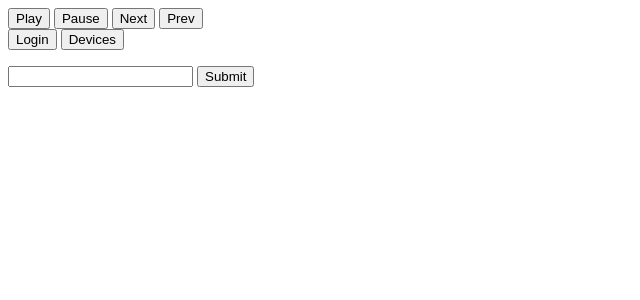
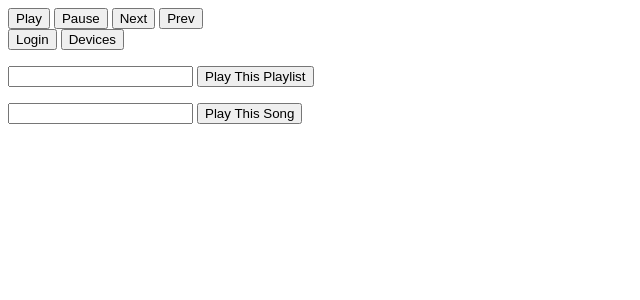
Before and after one commit to amahlaka/SpotifyPythonControl, a Flask app: page /main in a window 1280 px wide. Shown: the top 300 px of the page, without its empty margins (0-640 px from the left). Run offline with Flask 2, Linux system fonts and the light colour scheme.

Commit message:
play uri

```diff
--- a/app/authenticater.py
+++ b/app/authenticater.py
@@ -103,6 +103,13 @@ def play():
     return redirect(url_for('main_view'))
 
 
+@app.route("/play", methods=['POST'])
+def play_post():
+    uri=request.form['uri']
+    play_uri()(uri)
+    return redirect(url_for('main_view'))
+
+
 @app.route("/play/<song_uri>")
 def play_uri(song_uri):
     if Users.token is None:
--- a/app/templates/main.html
+++ b/app/templates/main.html
@@ -12,7 +12,11 @@
         </form>
         <form action="/playlist" method="POST">
             <input type="text" name="playlist">
-            <input type="submit">
+            <button type="submit">Play This Playlist</button>
+        </form>
+        <form action="/play" method="POST">
+            <input type="text" name="uri">
+            <button type="submit">Play This Song</button>
         </form>
         </div>
     </body>
```
